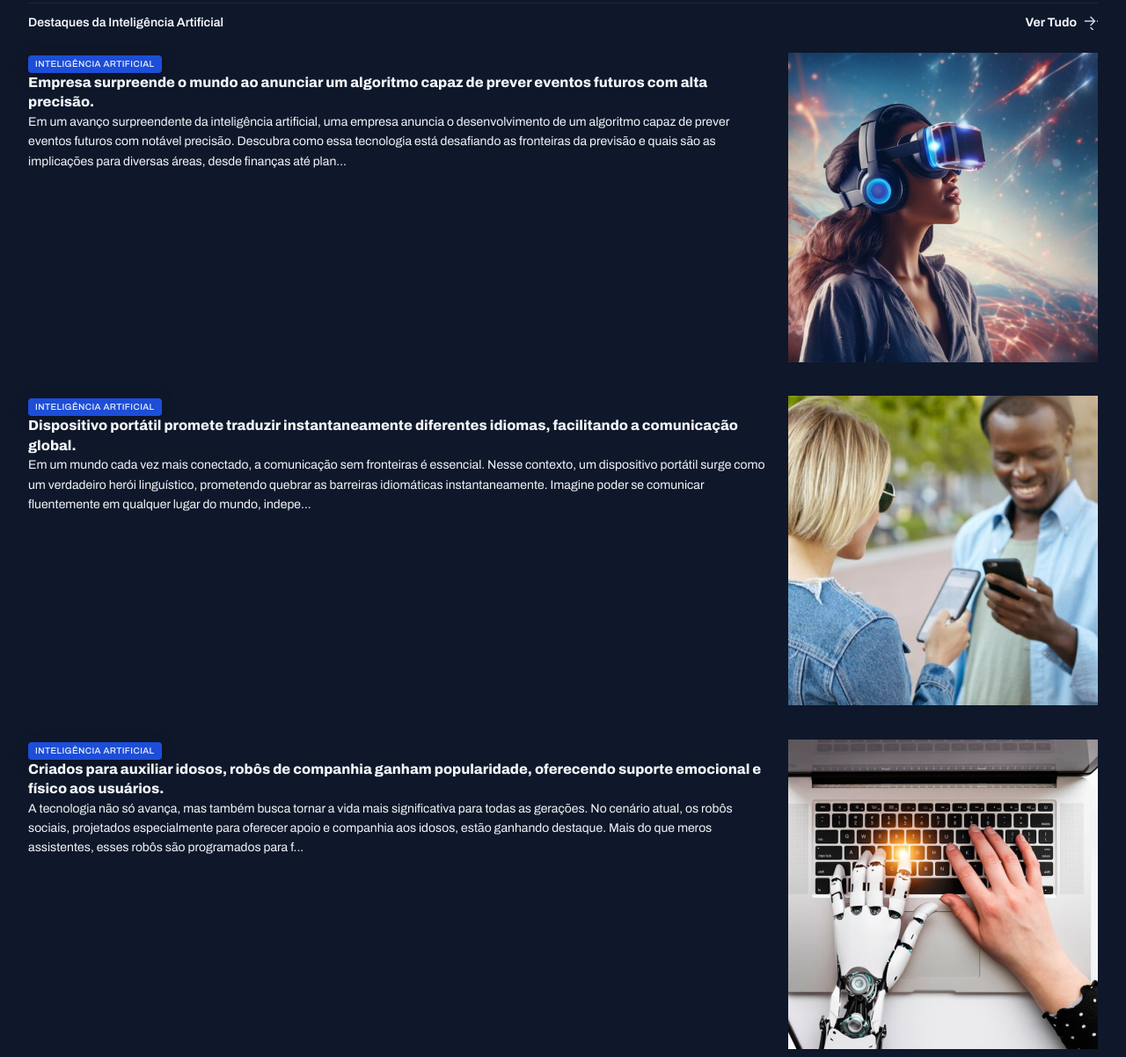
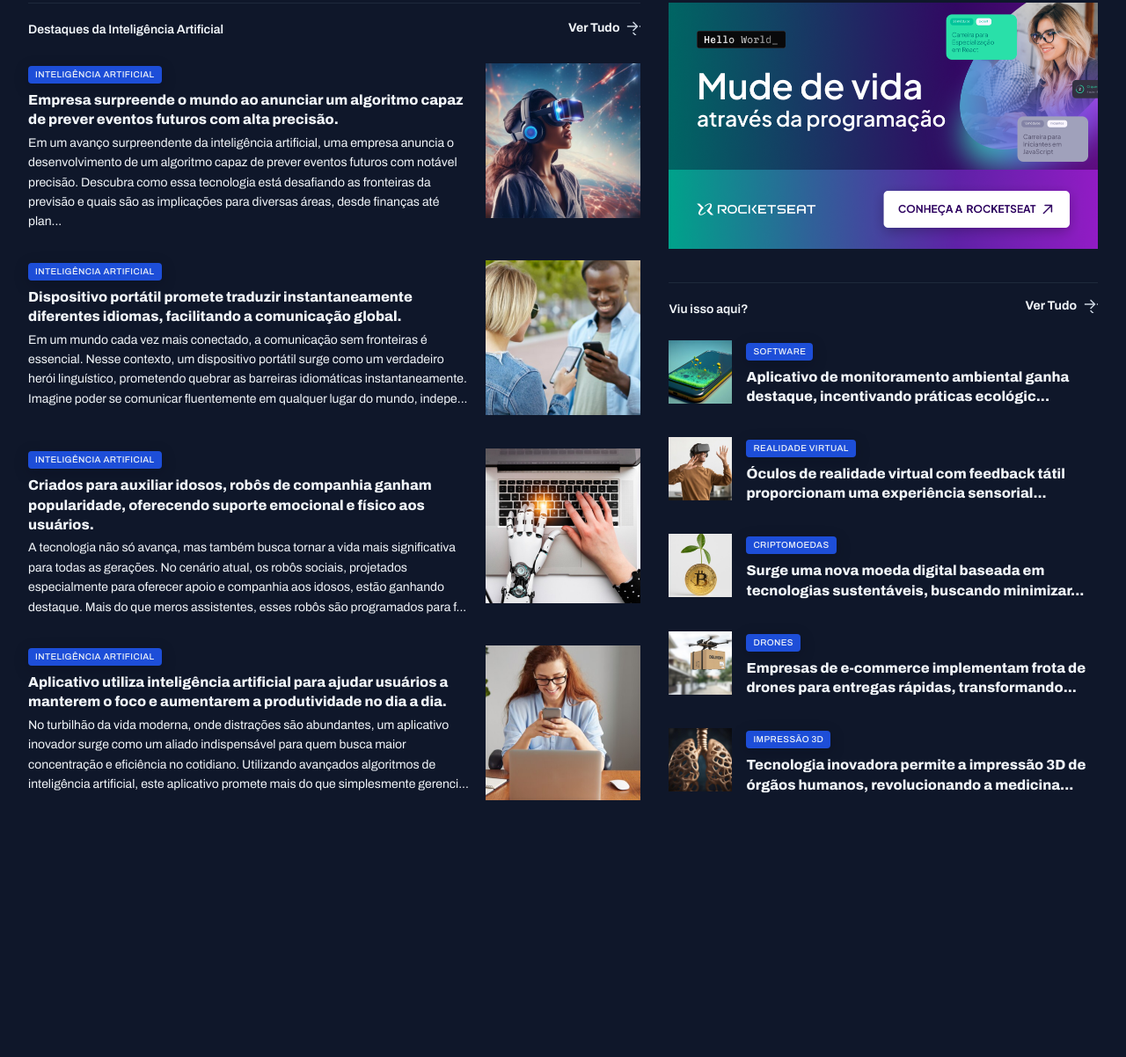
Before and after one commit to MarceloVieira22/Projeto---Portal-de-noticias, a plain HTML site: page index.html in a window 1280 px wide. Shown: the part 1051-2253 px from the top of the page at 88% size. After the commit the page ends 2007 px from the top, so only its background shows below. Drawn offline with Linux system fonts and the light colour scheme.

Commit message:
Estilizando as ultimas partes

```diff
--- a/index.html
+++ b/index.html
@@ -208,7 +208,7 @@
         </article>
       </div>
     </section>
-    <div>
+    <aside>
       <div id="ads">
         <img src="/assets/Ads.png" alt="">
       </div>
@@ -227,9 +227,9 @@
               <img src="assets/images/Image 14.png" alt="">
             </div>
             <div>
-              <span class="content-tag">Inteligência Artificial</span>
+              <span class="content-tag">Software</span>
               <h3 class="text-xl">
-                Aplicativo de monitoramento ambiental ganha destaque, incentivando práticas ecológicas e pro...              </h3>
+                Aplicativo de monitoramento ambiental ganha destaque, incentivando práticas ecológic...           </h3>
 
             </div>
 
@@ -241,7 +241,7 @@
             <div>
               <span class="content-tag">Realidade Virtual</span>
               <h3 class="text-xl">
-                Óculos de realidade virtual com feedback tátil proporcionam uma experiência sensorial comple...            </h3>
+                Óculos de realidade virtual com feedback tátil proporcionam uma experiência sensorial...            </h3>
 
             </div>
 
@@ -253,7 +253,7 @@
             <div>
               <span class="content-tag">Criptomoedas</span>
               <h3 class="text-xl">
-                Surge uma nova moeda digital baseada em tecnologias sustentáveis, buscando minimizar o i... </h3>
+                Surge uma nova moeda digital baseada em tecnologias sustentáveis, buscando minimizar... </h3>
 
             </div>
 
@@ -265,7 +265,7 @@
             <div>
               <span class="content-tag">Drones</span>
               <h3 class="text-xl">
-                Empresas de e-commerce implementam frota de drones para entregas rápidas, transformando o cen...</h3>
+                Empresas de e-commerce implementam frota de drones para entregas rápidas, transformando...</h3>
 
             </div>
 
@@ -277,7 +277,7 @@
             <div>
               <span class="content-tag">Impressão 3d</span>
               <h3 class="text-xl">
-                Tecnologia inovadora permite a impressão 3D de órgãos humanos, revolucionando a medicina e a li...</h3>
+                Tecnologia inovadora permite a impressão 3D de órgãos humanos, revolucionando a medicina...</h3>
 
             </div>
 
@@ -285,7 +285,7 @@
         </div>
 
       </section>
-    </div>
+    </aside>
 
     </section>
   </main>
--- a/styles/global.css
+++ b/styles/global.css
@@ -51,8 +51,16 @@ img {
 }
 
 main {
-  margin-top: 40px;
-  gap: 80px;
+  margin-block: 40px;
+  row-gap: 80px;
+  column-gap: 32px;
+
+  grid-template-columns: 2fr 1.4fr;
+
+  grid-template-areas:
+  "freatured freatured"
+  "semana semana"
+  "ia aside";
 }
 
 .content-tag {
--- a/styles/sections.css
+++ b/styles/sections.css
@@ -22,6 +22,7 @@ section header {
 
 
 #freatured {
+  grid-area: freatured;
   img {
     height: 100%;
     object-fit: cover;
@@ -30,6 +31,7 @@ section header {
 }
 
 #semana {
+  grid-area: semana;
 
 
   &>div {
@@ -90,3 +92,32 @@ section header {
     }
   }
 }
+#ia {
+  grid-area: ia;
+  img {
+    width: 176px;
+    aspect-ratio: 1/1;
+    object-fit: cover;
+  }
+
+  h3 {
+    margin-block: 8px 4px;
+
+  }
+}
+aside {
+  grid-area: aside;
+}
+
+#more {
+  margin-top: 32px;
+
+  h3 {
+    margin-top: 8px;
+  }
+  img {
+    width: 72px;
+    aspect-ratio: 1/1;
+    object-fit: cover;
+  }
+}
```
